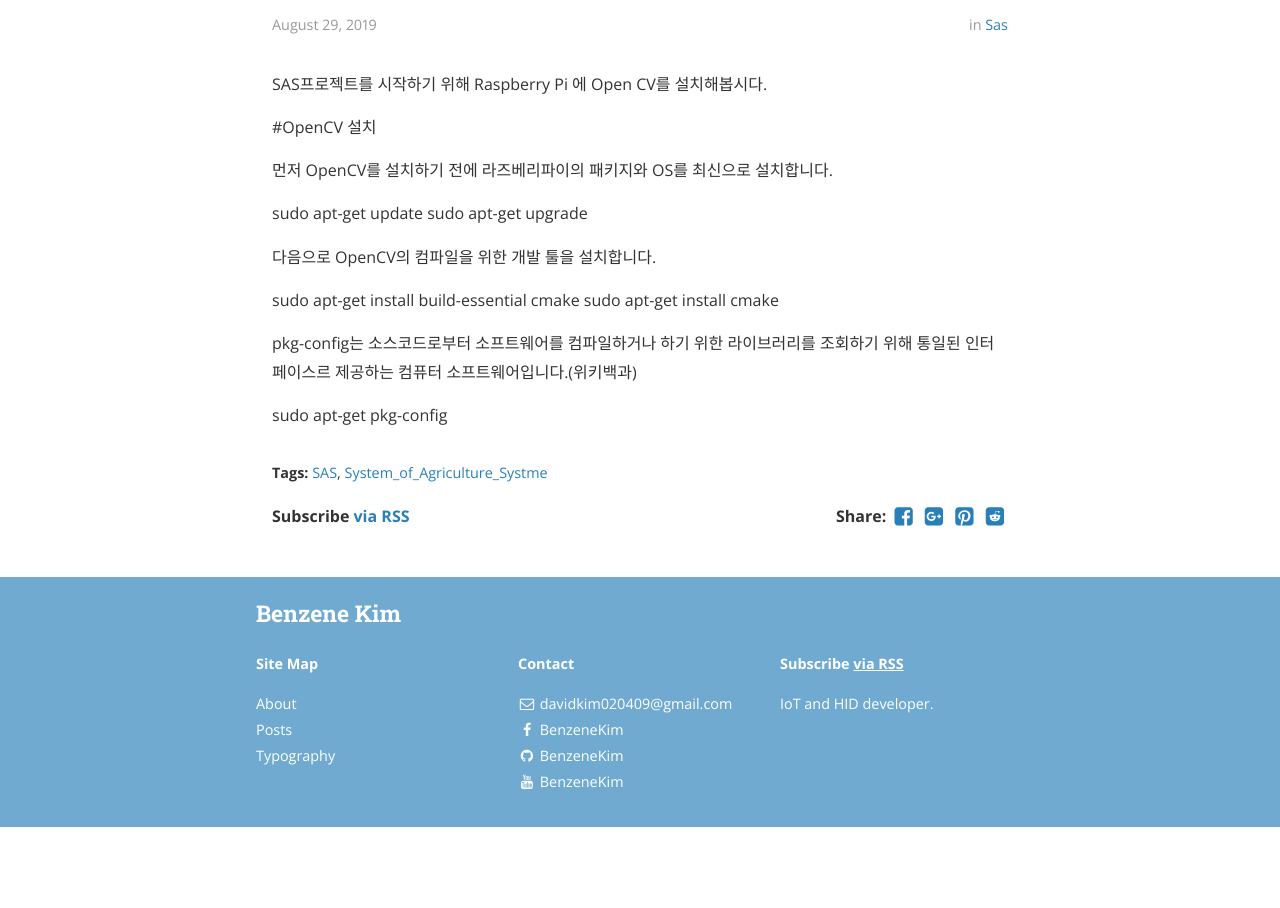
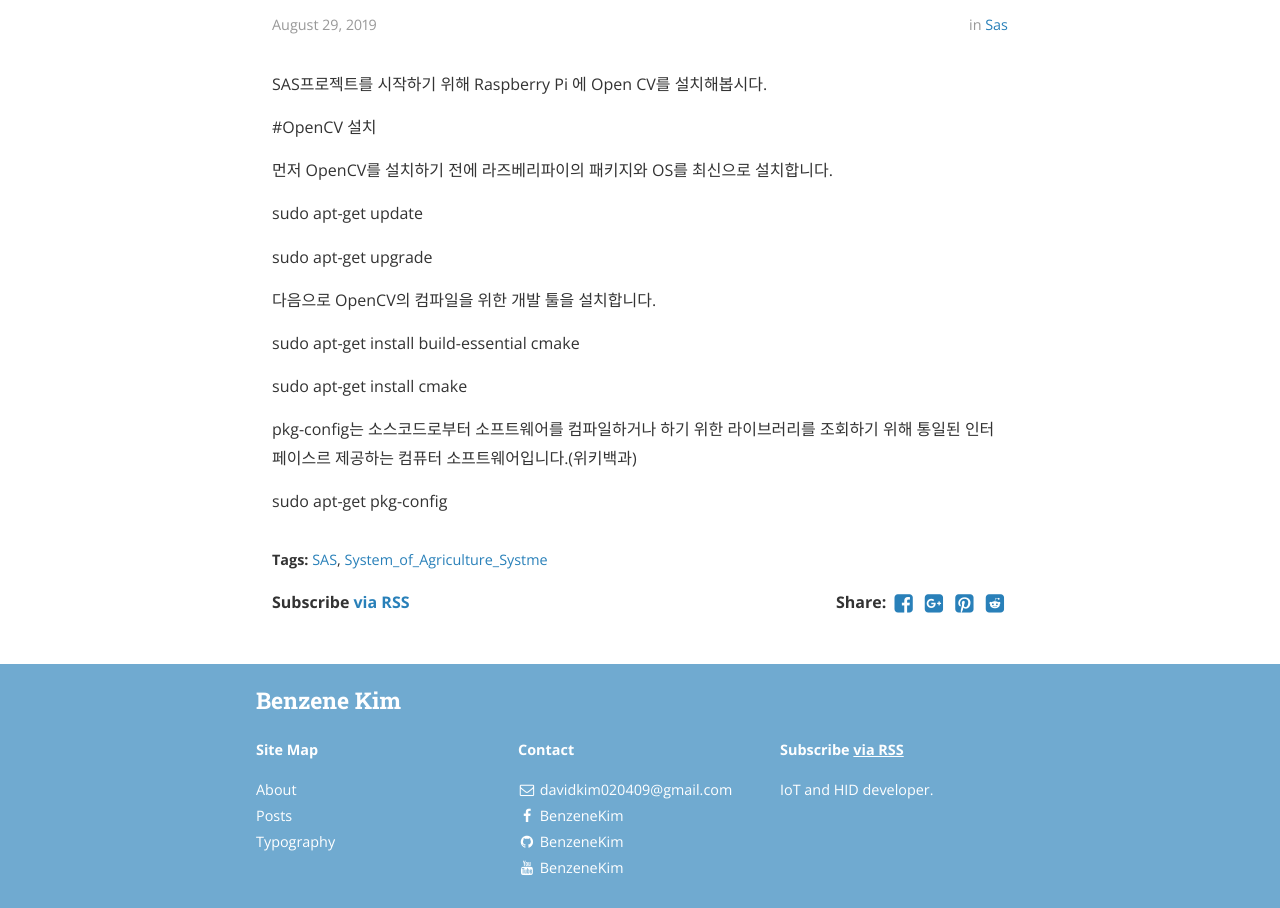
Before and after one commit to BenzeneKim/BenzeneKim.github.io, a Jekyll site: the page built from _posts/2019-08-29-SAS-프로젝트-시작.markdown, in a window 1280 px wide, cut to the strip 507-1415 px from the top of the page. Built offline with Jekyll 4.4.1, drawn with Linux system fonts in a browser that asks for light colours; nearby versions of some CDN libraries; before the commit the page ends 1334 px from its top, so only the background shows below that.

```diff
--- a/_posts/2019-08-29-SAS-프로젝트-시작.markdown
+++ b/_posts/2019-08-29-SAS-프로젝트-시작.markdown
@@ -15,14 +15,16 @@ SAS프로젝트를 시작하기 위해 Raspberry Pi 에 Open CV를 설치해봅
 먼저 OpenCV를 설치하기 전에 라즈베리파이의 패키지와 OS를 최신으로 설치합니다.
 
 sudo apt-get update
+
 sudo apt-get upgrade
 
 다음으로 OpenCV의 컴파일을 위한 개발 툴을 설치합니다.
 
 sudo apt-get install build-essential cmake
+
 sudo apt-get install cmake
 
 pkg-config는 소스코드로부터 소프트웨어를 컴파일하거나 하기 위한 라이브러리를 조회하기 위해 통일된 인터페이스르 제공하는 컴퓨터 소프트웨어입니다.(위키백과)
-<a href="https://ko.wikipedia.org/wiki/Pkg-config">
+<a href="https://ko.wikipedia.org/wiki/Pkg-config"></a>
 
 sudo apt-get pkg-config
```
